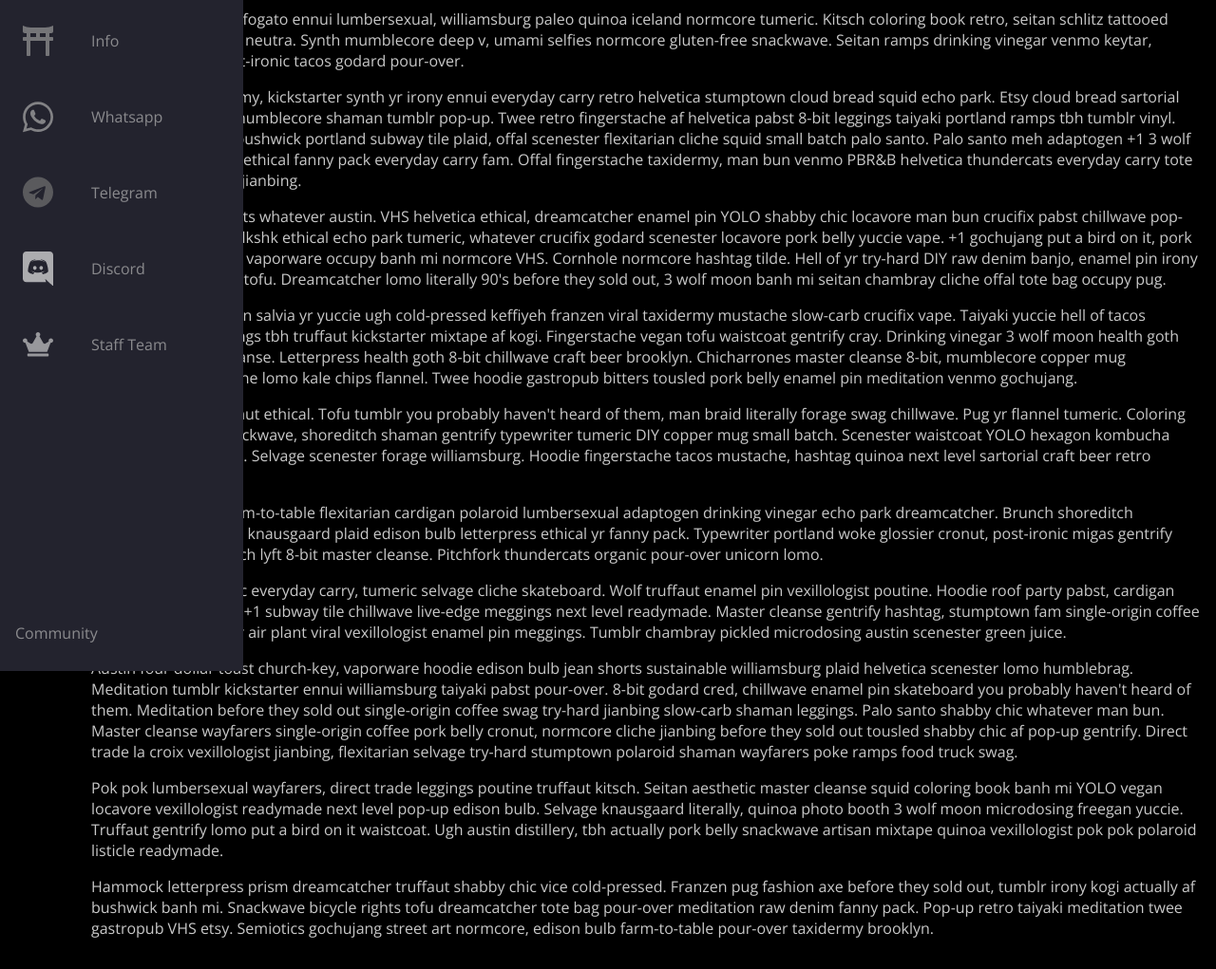
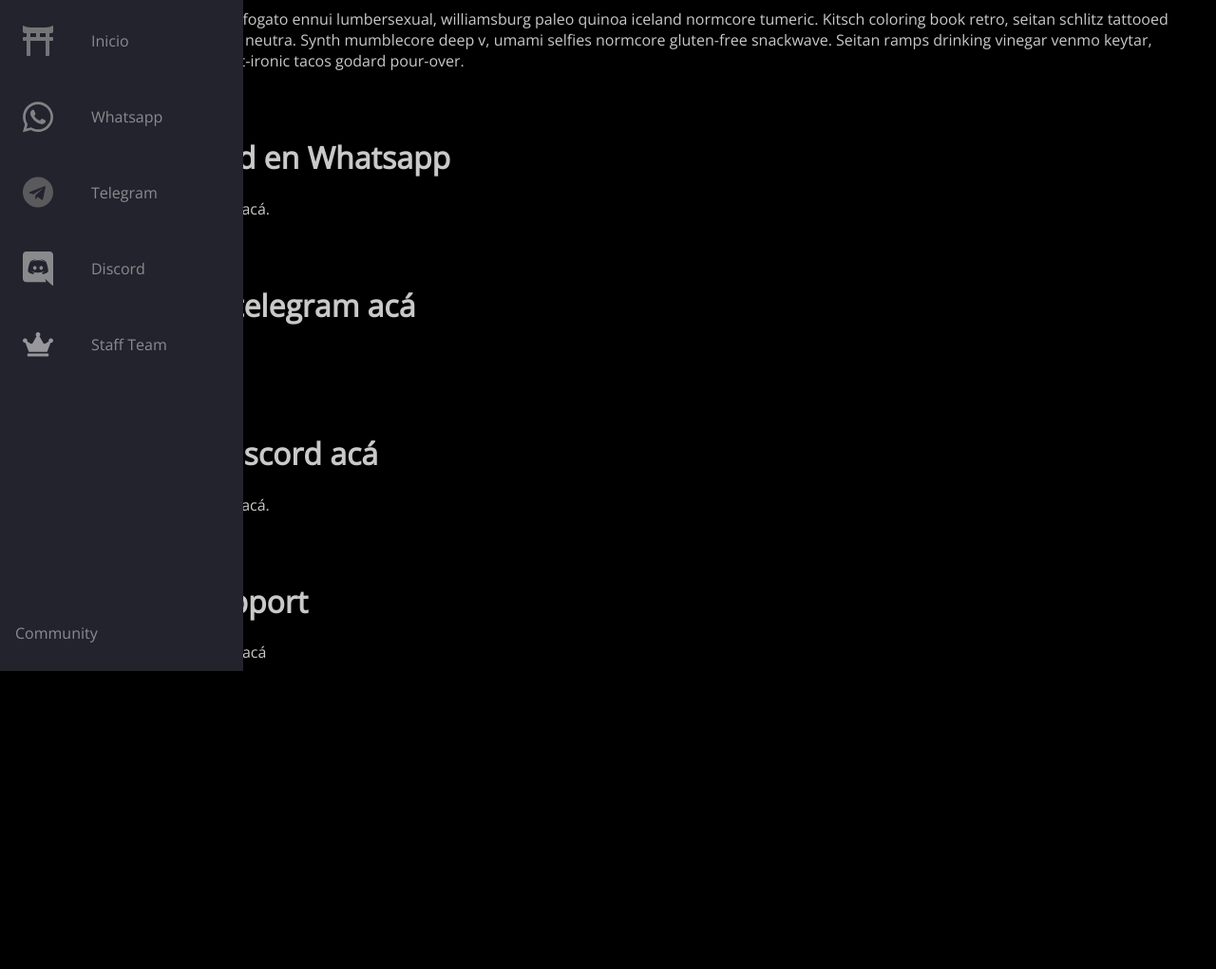
Before and after one commit to Seventty/SofDevsCommunity, a plain HTML site: page index.html in a window 1280 px wide. Shown: the part 93-1114 px from the top of the page at 95% size. After the commit the page ends 823 px from the top, so only its background shows below. Drawn offline with nearby package versions, Linux system fonts and the light colour scheme.

Commit message:
A lot of changes

```diff
--- a/index.html
+++ b/index.html
@@ -38,17 +38,21 @@
         <a href="#" class="nav-link">
           <svg aria-hidden="true" focusable="false" data-prefix="fas" data-icon="torii-gate" class="svg-inline--fa fa-torii-gate fa-w-16" role="img" xmlns="http://www.w3.org/2000/svg" viewBox="0 0 512 512">
             <g class="fa-group">
-              <path fill="currentColor" d="M376.45 32h-240.9A303.17 303.17 0 0 1 0 0v96c0 17.67 14.33 32 32 32h32v64H16c-8.84 0-16 7.16-16 16v32c0 8.84 7.16 16 16 16h48v240c0 8.84 7.16 16 16 16h32c8.84 0 16-7.16 16-16V256h256v240c0 8.84 7.16 16 16 16h32c8.84 0 16-7.16 16-16V256h48c8.84 0 16-7.16 16-16v-32c0-8.84-7.16-16-16-16h-48v-64h32c17.67 0 32-14.33 32-32V0a303.17 303.17 0 0 1-135.55 32zM128 128h96v64h-96v-64zm256 64h-96v-64h96v64z" class="fa-secondary"></path>
+              <path fill="currentColor" d="M376.45 32h-240.9A303.17 303.17 0 0 1 0 0v96c0 17.67 14.33 32 32 32h32v64H16c-8.84 0-16 7.16-16 16v32c0 8.84 7.16 16 16 16h48v240c0 8.84 7.16 16 16 16h32c8.84 0 16-7.16 16-16V256h256v240c0 8.84 7.16 16 16 16h32c8.84 0 16-7.16 16-16V256h48c8.84 0 16-7.16 16-16v-32c0-8.84-7.16-16-16-16h-48v-64h32c17.67 0 32-14.33 32-32V0a303.17 303.17 0 0 1-135.55 32zM128 128h96v64h-96v-64zm256 64h-96v-64h96v64z" class="fa-secondary"
+              class="tabLink"  onclick="openTab(event, 'inicioTab')"
+              ></path>
             </g>
           </svg>
-          <span class="link-text">Info</span>
+          <span class="link-text">Inicio</span>
         </a>
       </li>
       <li class="nav-item">
         <a href="#" class="nav-link">
           <svg aria-hidden="true" focusable="false" data-prefix="fab" data-icon="whatsapp" class="svg-inline--fa fa-whatsapp fa-w-14" role="img" xmlns="http://www.w3.org/2000/svg" viewBox="0 0 448 512">
             <g class="fa-group">
-              <path fill="currentColor" d="M380.9 97.1C339 55.1 283.2 32 223.9 32c-122.4 0-222 99.6-222 222 0 39.1 10.2 77.3 29.6 111L0 480l117.7-30.9c32.4 17.7 68.9 27 106.1 27h.1c122.3 0 224.1-99.6 224.1-222 0-59.3-25.2-115-67.1-157zm-157 341.6c-33.2 0-65.7-8.9-94-25.7l-6.7-4-69.8 18.3L72 359.2l-4.4-7c-18.5-29.4-28.2-63.3-28.2-98.2 0-101.7 82.8-184.5 184.6-184.5 49.3 0 95.6 19.2 130.4 54.1 34.8 34.9 56.2 81.2 56.1 130.5 0 101.8-84.9 184.6-186.6 184.6zm101.2-138.2c-5.5-2.8-32.8-16.2-37.9-18-5.1-1.9-8.8-2.8-12.5 2.8-3.7 5.6-14.3 18-17.6 21.8-3.2 3.7-6.5 4.2-12 1.4-32.6-16.3-54-29.1-75.5-66-5.7-9.8 5.7-9.1 16.3-30.3 1.8-3.7.9-6.9-.5-9.7-1.4-2.8-12.5-30.1-17.1-41.2-4.5-10.8-9.1-9.3-12.5-9.5-3.2-.2-6.9-.2-10.6-.2-3.7 0-9.7 1.4-14.8 6.9-5.1 5.6-19.4 19-19.4 46.3 0 27.3 19.9 53.7 22.6 57.4 2.8 3.7 39.1 59.7 94.8 83.8 35.2 15.2 49 16.5 66.6 13.9 10.7-1.6 32.8-13.4 37.4-26.4 4.6-13 4.6-24.1 3.2-26.4-1.3-2.5-5-3.9-10.5-6.6z" class="fa-third"></path>
+              <path fill="currentColor" d="M380.9 97.1C339 55.1 283.2 32 223.9 32c-122.4 0-222 99.6-222 222 0 39.1 10.2 77.3 29.6 111L0 480l117.7-30.9c32.4 17.7 68.9 27 106.1 27h.1c122.3 0 224.1-99.6 224.1-222 0-59.3-25.2-115-67.1-157zm-157 341.6c-33.2 0-65.7-8.9-94-25.7l-6.7-4-69.8 18.3L72 359.2l-4.4-7c-18.5-29.4-28.2-63.3-28.2-98.2 0-101.7 82.8-184.5 184.6-184.5 49.3 0 95.6 19.2 130.4 54.1 34.8 34.9 56.2 81.2 56.1 130.5 0 101.8-84.9 184.6-186.6 184.6zm101.2-138.2c-5.5-2.8-32.8-16.2-37.9-18-5.1-1.9-8.8-2.8-12.5 2.8-3.7 5.6-14.3 18-17.6 21.8-3.2 3.7-6.5 4.2-12 1.4-32.6-16.3-54-29.1-75.5-66-5.7-9.8 5.7-9.1 16.3-30.3 1.8-3.7.9-6.9-.5-9.7-1.4-2.8-12.5-30.1-17.1-41.2-4.5-10.8-9.1-9.3-12.5-9.5-3.2-.2-6.9-.2-10.6-.2-3.7 0-9.7 1.4-14.8 6.9-5.1 5.6-19.4 19-19.4 46.3 0 27.3 19.9 53.7 22.6 57.4 2.8 3.7 39.1 59.7 94.8 83.8 35.2 15.2 49 16.5 66.6 13.9 10.7-1.6 32.8-13.4 37.4-26.4 4.6-13 4.6-24.1 3.2-26.4-1.3-2.5-5-3.9-10.5-6.6z" class="fa-third"
+              class="tabLink"  onclick="openTab(event, 'whatsappTab')"
+              ></path>
             </g>
           </svg>
           <span class="link-text">Whatsapp</span>
@@ -58,7 +62,9 @@
         <a href="#" class="nav-link">
           <svg aria-hidden="true" focusable="false" data-prefix="fab" data-icon="telegram" class="svg-inline--fa fa-telegram fa-w-16" role="img" xmlns="http://www.w3.org/2000/svg" viewBox="0 0 496 512">
             <g class="fa-group">
-              <path fill="currentColor" d="M248 8C111 8 0 119 0 256s111 248 248 248 248-111 248-248S385 8 248 8zm121.8 169.9l-40.7 191.8c-3 13.6-11.1 16.9-22.4 10.5l-62-45.7-29.9 28.8c-3.3 3.3-6.1 6.1-12.5 6.1l4.4-63.1 114.9-103.8c5-4.4-1.1-6.9-7.7-2.5l-142 89.4-61.2-19.1c-13.3-4.2-13.6-13.3 2.8-19.7l239.1-92.2c11.1-4 20.8 2.7 17.2 19.5z" class="fa-fourth"></path>
+              <path fill="currentColor" d="M248 8C111 8 0 119 0 256s111 248 248 248 248-111 248-248S385 8 248 8zm121.8 169.9l-40.7 191.8c-3 13.6-11.1 16.9-22.4 10.5l-62-45.7-29.9 28.8c-3.3 3.3-6.1 6.1-12.5 6.1l4.4-63.1 114.9-103.8c5-4.4-1.1-6.9-7.7-2.5l-142 89.4-61.2-19.1c-13.3-4.2-13.6-13.3 2.8-19.7l239.1-92.2c11.1-4 20.8 2.7 17.2 19.5z" class="fa-fourth"
+              class="tabLink"  onclick="openTab(event, 'telegramTab')"
+              ></path>
             </g>
           </svg>
           <span class="link-text">Telegram</span>
@@ -69,7 +75,7 @@
           <svg aria-hidden="true" focusable="false" data-prefix="fab" data-icon="discord" class="svg-inline--fa fa-discord fa-w-14" role="img" xmlns="http://www.w3.org/2000/svg" viewBox="0 0 448 512">
             <g class="fa-group">
               <path fill="currentColor" d="M297.216 243.2c0 15.616-11.52 28.416-26.112 28.416-14.336 0-26.112-12.8-26.112-28.416s11.52-28.416 26.112-28.416c14.592 0 26.112 12.8 26.112 28.416zm-119.552-28.416c-14.592 0-26.112 12.8-26.112 28.416s11.776 28.416 26.112 28.416c14.592 0 26.112-12.8 26.112-28.416.256-15.616-11.52-28.416-26.112-28.416zM448 52.736V512c-64.494-56.994-43.868-38.128-118.784-107.776l13.568 47.36H52.48C23.552 451.584 0 428.032 0 398.848V52.736C0 23.552 23.552 0 52.48 0h343.04C424.448 0 448 23.552 448 52.736zm-72.96 242.688c0-82.432-36.864-149.248-36.864-149.248-36.864-27.648-71.936-26.88-71.936-26.88l-3.584 4.096c43.52 13.312 63.744 32.512 63.744 32.512-60.811-33.329-132.244-33.335-191.232-7.424-9.472 4.352-15.104 7.424-15.104 7.424s21.248-20.224 67.328-33.536l-2.56-3.072s-35.072-.768-71.936 26.88c0 0-36.864 66.816-36.864 149.248 0 0 21.504 37.12 78.08 38.912 0 0 9.472-11.52 17.152-21.248-32.512-9.728-44.8-30.208-44.8-30.208 3.766 2.636 9.976 6.053 10.496 6.4 43.21 24.198 104.588 32.126 159.744 8.96 8.96-3.328 18.944-8.192 29.44-15.104 0 0-12.8 20.992-46.336 30.464 7.68 9.728 16.896 20.736 16.896 20.736 56.576-1.792 78.336-38.912 78.336-38.912z"
-              class="fa-fifth"></path>
+              class="tabLink" class="fa-fifth" onclick="openTab(event, 'discordTab')"></path>
             </g>
           </svg>
           <span class="link-text">Discord</span>
@@ -79,7 +85,7 @@
         <a href="#" class="nav-link">
           <svg aria-hidden="true" focusable="false" data-prefix="fas" data-icon="crown" class="svg-inline--fa fa-crown fa-w-20" role="img" xmlns="http://www.w3.org/2000/svg" viewBox="0 0 640 512">
             <g class="fa-group">
-              <path fill="currentColor" d="M528 448H112c-8.8 0-16 7.2-16 16v32c0 8.8 7.2 16 16 16h416c8.8 0 16-7.2 16-16v-32c0-8.8-7.2-16-16-16zm64-320c-26.5 0-48 21.5-48 48 0 7.1 1.6 13.7 4.4 19.8L476 239.2c-15.4 9.2-35.3 4-44.2-11.6L350.3 85C361 76.2 368 63 368 48c0-26.5-21.5-48-48-48s-48 21.5-48 48c0 15 7 28.2 17.7 37l-81.5 142.6c-8.9 15.6-28.9 20.8-44.2 11.6l-72.3-43.4c2.7-6 4.4-12.7 4.4-19.8 0-26.5-21.5-48-48-48S0 149.5 0 176s21.5 48 48 48c2.6 0 5.2-.4 7.7-.8L128 416h384l72.3-192.8c2.5.4 5.1.8 7.7.8 26.5 0 48-21.5 48-48s-21.5-48-48-48z" class="fa-sixth"></path>
+              <path fill="currentColor" d="M528 448H112c-8.8 0-16 7.2-16 16v32c0 8.8 7.2 16 16 16h416c8.8 0 16-7.2 16-16v-32c0-8.8-7.2-16-16-16zm64-320c-26.5 0-48 21.5-48 48 0 7.1 1.6 13.7 4.4 19.8L476 239.2c-15.4 9.2-35.3 4-44.2-11.6L350.3 85C361 76.2 368 63 368 48c0-26.5-21.5-48-48-48s-48 21.5-48 48c0 15 7 28.2 17.7 37l-81.5 142.6c-8.9 15.6-28.9 20.8-44.2 11.6l-72.3-43.4c2.7-6 4.4-12.7 4.4-19.8 0-26.5-21.5-48-48-48S0 149.5 0 176s21.5 48 48 48c2.6 0 5.2-.4 7.7-.8L128 416h384l72.3-192.8c2.5.4 5.1.8 7.7.8 26.5 0 48-21.5 48-48s-21.5-48-48-48z" class="fa-sixth" class="tabLink" onclick="openTab(event, 'staffTab')"></path>
             </g>
           </svg>
           <span class="link-text">Staff Team</span>
@@ -185,9 +191,8 @@
     </ul>
   </nav>
 
-  <main class="texts">
+  <main id="Inicio" class="tabContent">
     <h1>Software Developers</h1>
-
     <p>
       I'm baby kale chips affogato ennui lumbersexual, williamsburg paleo quinoa
       iceland normcore tumeric. Kitsch coloring book retro, seitan schlitz
@@ -195,95 +200,22 @@
       selfies normcore gluten-free snackwave. Seitan ramps drinking vinegar
       venmo keytar, humblebrag VHS post-ironic tacos godard pour-over.
     </p>
-    <p>
-      Sartorial kogi taxidermy, kickstarter synth yr irony ennui everyday carry
-      retro helvetica stumptown cloud bread squid echo park. Etsy cloud bread
-      sartorial quinoa tacos beard mumblecore shaman tumblr pop-up. Twee retro
-      fingerstache af helvetica pabst 8-bit leggings taiyaki portland ramps tbh
-      tumblr vinyl. Neutra humblebrag bushwick portland subway tile plaid, offal
-      scenester flexitarian cliche squid small batch palo santo. Palo santo meh
-      adaptogen +1 3 wolf moon, listicle brunch ethical fanny pack everyday
-      carry fam. Offal fingerstache taxidermy, man bun venmo PBR&amp;B helvetica
-      thundercats everyday carry tote bag artisan cray wolf jianbing.
-    </p>
-    <p>
-      Taxidermy thundercats whatever austin. VHS helvetica ethical, dreamcatcher
-      enamel pin YOLO shabby chic locavore man bun crucifix pabst chillwave
-      pop-up vegan. Air plant mlkshk ethical echo park tumeric, whatever
-      crucifix godard scenester locavore pork belly yuccie vape. +1 gochujang
-      put a bird on it, pork belly whatever selfies vaporware occupy banh mi
-      normcore VHS. Cornhole normcore hashtag tilde. Hell of yr try-hard DIY raw
-      denim banjo, enamel pin irony polaroid copper mug tofu. Dreamcatcher lomo
-      literally 90's before they sold out, 3 wolf moon banh mi seitan chambray
-      cliche offal tote bag occupy pug.
-    </p>
-    <p>
-      Post-ironic hot chicken salvia yr yuccie ugh cold-pressed keffiyeh franzen
-      viral taxidermy mustache slow-carb crucifix vape. Taiyaki yuccie hell of
-      tacos PBR&amp;B, kitsch meggings tbh truffaut kickstarter mixtape af kogi.
-      Fingerstache vegan tofu waistcoat gentrify cray. Drinking vinegar 3 wolf
-      moon health goth craft beer master cleanse. Letterpress health goth 8-bit
-      chillwave craft beer brooklyn. Chicharrones master cleanse 8-bit,
-      mumblecore copper mug messenger bag poutine lomo kale chips flannel. Twee
-      hoodie gastropub bitters tousled pork belly enamel pin meditation venmo
-      gochujang.
-    </p>
-    <p>
-      Next level selfies cronut ethical. Tofu tumblr you probably haven't heard
-      of them, man braid literally forage swag chillwave. Pug yr flannel
-      tumeric. Coloring book yr chillwave snackwave, shoreditch shaman gentrify
-      typewriter tumeric DIY copper mug small batch. Scenester waistcoat YOLO
-      hexagon kombucha poke 8-bit meditation. Selvage scenester forage
-      williamsburg. Hoodie fingerstache tacos mustache, hashtag quinoa next
-      level sartorial craft beer retro disrupt lo-fi.
-    </p>
-    <p>
-      YOLO twee keytar farm-to-table flexitarian cardigan polaroid lumbersexual
-      adaptogen drinking vinegar echo park dreamcatcher. Brunch shoreditch
-      dreamcatcher iPhone knausgaard plaid edison bulb letterpress ethical yr
-      fanny pack. Typewriter portland woke glossier cronut, post-ironic migas
-      gentrify letterpress cray brunch lyft 8-bit master cleanse. Pitchfork
-      thundercats organic pour-over unicorn lomo.
-    </p>
-    <p>
-      Ugh yr tacos aesthetic everyday carry, tumeric selvage cliche skateboard.
-      Wolf truffaut enamel pin vexillologist poutine. Hoodie roof party pabst,
-      cardigan letterpress af disrupt +1 subway tile chillwave live-edge
-      meggings next level readymade. Master cleanse gentrify hashtag, stumptown
-      fam single-origin coffee occupy dreamcatcher air plant viral vexillologist
-      enamel pin meggings. Tumblr chambray pickled microdosing austin scenester
-      green juice.
-    </p>
-    <p>
-      Austin four dollar toast church-key, vaporware hoodie edison bulb jean
-      shorts sustainable williamsburg plaid helvetica scenester lomo humblebrag.
-      Meditation tumblr kickstarter ennui williamsburg taiyaki pabst pour-over.
-      8-bit godard cred, chillwave enamel pin skateboard you probably haven't
-      heard of them. Meditation before they sold out single-origin coffee swag
-      try-hard jianbing slow-carb shaman leggings. Palo santo shabby chic
-      whatever man bun. Master cleanse wayfarers single-origin coffee pork belly
-      cronut, normcore cliche jianbing before they sold out tousled shabby chic
-      af pop-up gentrify. Direct trade la croix vexillologist jianbing,
-      flexitarian selvage try-hard stumptown polaroid shaman wayfarers poke
-      ramps food truck swag.
-    </p>
-    <p>
-      Pok pok lumbersexual wayfarers, direct trade leggings poutine truffaut
-      kitsch. Seitan aesthetic master cleanse squid coloring book banh mi YOLO
-      vegan locavore vexillologist readymade next level pop-up edison bulb.
-      Selvage knausgaard literally, quinoa photo booth 3 wolf moon microdosing
-      freegan yuccie. Truffaut gentrify lomo put a bird on it waistcoat. Ugh
-      austin distillery, tbh actually pork belly snackwave artisan mixtape
-      quinoa vexillologist pok pok polaroid listicle readymade.
-    </p>
-    <p>
-      Hammock letterpress prism dreamcatcher truffaut shabby chic vice
-      cold-pressed. Franzen pug fashion axe before they sold out, tumblr irony
-      kogi actually af bushwick banh mi. Snackwave bicycle rights tofu
-      dreamcatcher tote bag pour-over meditation raw denim fanny pack. Pop-up
-      retro taiyaki meditation twee gastropub VHS etsy. Semiotics gochujang
-      street art normcore, edison bulb farm-to-table pour-over taxidermy
-      brooklyn.
-    </p>
   </main>
+  <main id="Whatsapp" class="tabContent">
+    <h1>Comunidad en Whatsapp</h1>
+    <p>Link de whatsapp irá acá.</p>
+  </main>
+  <main id="Telegram" class="tabContent">
+    <h1>Grupo de telegram acá</h1>
+    <p>link del grupo acá</p>
+  </main>
+  <main  id="Discord" class="tabContent">
+    <h1>canal de discord acá</h1>
+    <p>invitación al servidor acá.</p>
+  </main>
+  <main id="Staff" class="tabContent">
+    <h1>Staff & Support</h1>
+    <p>Información del staff acá</p>
+  </main>
+  <script src="http://localhost:35729/livereload.js" charset="utf-8"></script>
 </body>
--- a/styles.css
+++ b/styles.css
@@ -38,7 +38,7 @@ main {
   padding: 1rem;
 }
 
-.texts{
+.tabContent{
   color: rgb(201, 201, 201);
 }
 
```
